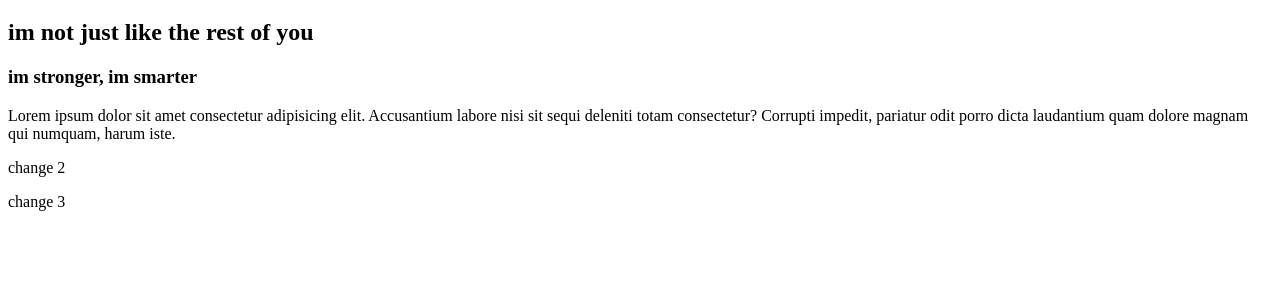
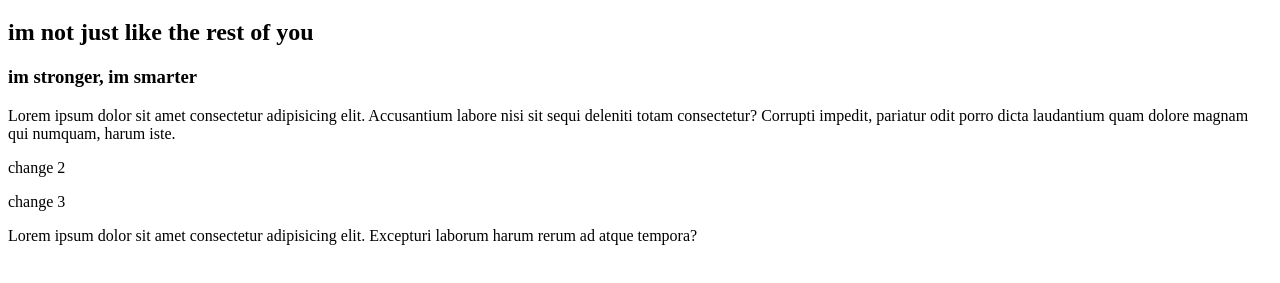
Before and after one commit to edibauer/git_tst, a plain HTML site: page index.html in a window 1280 px wide. Shown: the part 61-344 px from the top of the page. Drawn offline with Linux system fonts and the light colour scheme.

Commit message:
Feat: lorem ipsum

```diff
--- a/index.html
+++ b/index.html
@@ -12,5 +12,6 @@
     <p>Lorem ipsum dolor sit amet consectetur adipisicing elit. Accusantium labore nisi sit sequi deleniti totam consectetur? Corrupti impedit, pariatur odit porro dicta laudantium quam dolore magnam qui numquam, harum iste.</p>
     <p>change 2</p>
     <p>change 3</p>
+    <p>Lorem ipsum dolor sit amet consectetur adipisicing elit. Excepturi laborum harum rerum ad atque tempora?</p>
 </body>
 </html>
```
